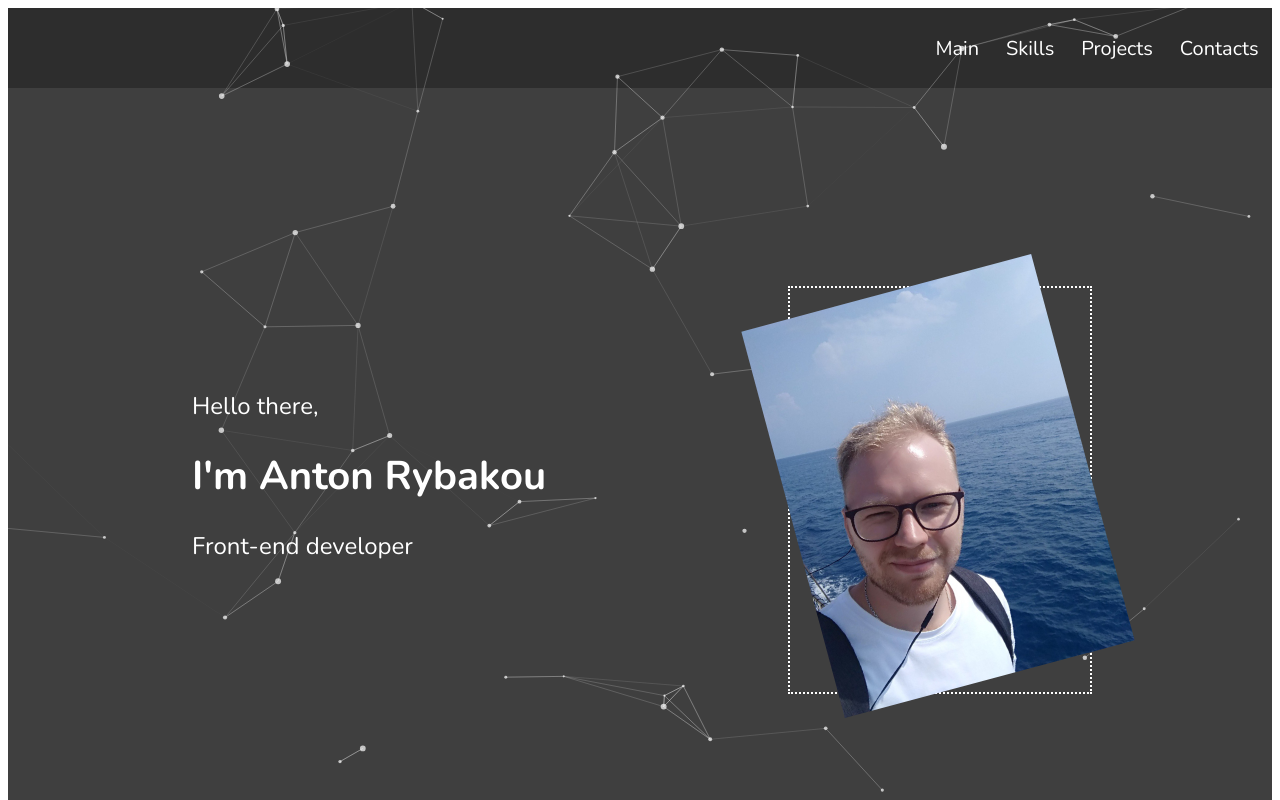
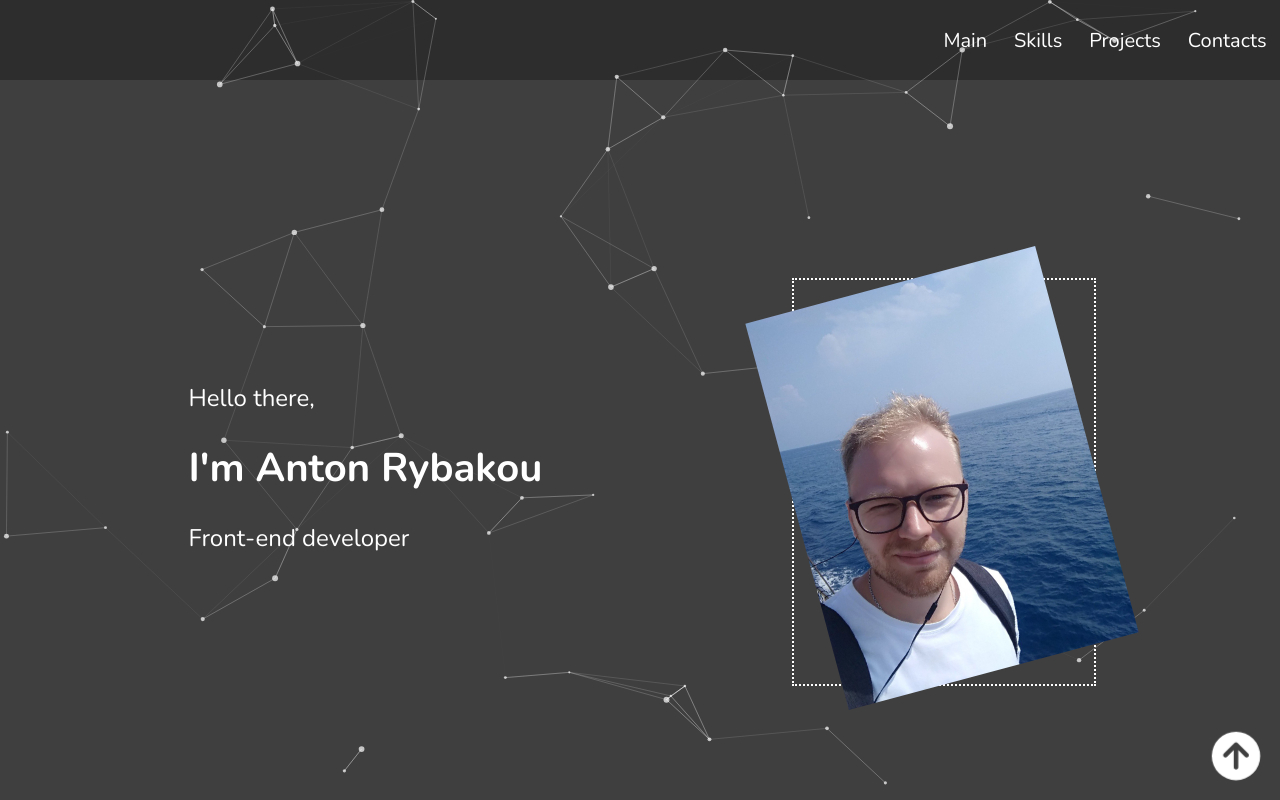
Before and after one commit to ToshaBY/portfolio, a React (Create React App) app: page / in a window 1280 px wide. Shown: the top 800 px of the page. Built offline with nearby package versions, Linux system fonts and the light colour scheme.

Commit message:
feat: add ArrowUpButton

```diff
--- a/src/App.css
+++ b/src/App.css
@@ -1,4 +1,4 @@
 .App {
     margin: 0 auto;
-    max-width: 1280px;
+    /*max-width: 1280px;*/
 }
--- a/src/App.tsx
+++ b/src/App.tsx
@@ -5,8 +5,9 @@ import {Footer} from "./components/footer/Footer";
 import {Main} from "./components/main/Main";
 import {Skills} from "./components/skills/Skills";
 import {Projects} from "./components/projects/Projects";
-import {Hire} from "./components/hire/Hire";
+// import {Hire} from "./components/hire/Hire";
 import {Contacts} from "./components/contacts/Contacts";
+import {ArrowUpButton} from "./components/upButton/ArrowUpButton";
 
 function App() {
     return (
@@ -18,6 +19,7 @@ function App() {
             {/*<Hire/>*/}
             <Contacts/>
             <Footer/>
+            <ArrowUpButton/>
         </div>
     );
 }
--- a/src/components/footer/Footer.tsx
+++ b/src/components/footer/Footer.tsx
@@ -3,7 +3,6 @@ import style from './Footer.module.scss';
 import styleContainer from "../../common/styles/Container.module.scss";
 import {Title} from "../../common/components/title/Title";
 import {faGithubSquare, faLinkedin, faTelegram} from "@fortawesome/free-brands-svg-icons";
-
 import {SocialItem} from "./socialItem/SocialItem";
 import {faEnvelope} from "@fortawesome/free-solid-svg-icons";
 
--- a/src/components/header/Header.tsx
+++ b/src/components/header/Header.tsx
@@ -5,7 +5,7 @@ import {Nav} from './nav/Nav';
 
 export const Header = React.memo(() => {
     return (
-        <div className={`${styleContainer.block} ${style.header}`}>
+        <div className={`${styleContainer.block} ${style.header}`} id={'nav'}>
             <Nav/>
         </div>
     );
--- /dev/null
+++ b/src/components/upButton/ArrowUpButton.module.css
@@ -0,0 +1,9 @@
+.arrowUpButton {
+  position: fixed;
+  bottom: 20px;
+  right: 20px;
+  z-index: 5;
+  cursor: pointer;
+}
+
+/*# sourceMappingURL=ArrowUpButton.module.css.map */
--- /dev/null
+++ b/src/components/upButton/ArrowUpButton.module.scss
@@ -0,0 +1,7 @@
+.arrowUpButton {
+  position: fixed;
+  bottom: 20px;
+  right: 20px;
+  z-index: 5;
+  cursor: pointer;
+}
--- /dev/null
+++ b/src/components/upButton/ArrowUpButton.tsx
@@ -0,0 +1,18 @@
+import React from 'react';
+import style from './ArrowUpButton.module.scss';
+import {Link} from 'react-scroll'
+import {FontAwesomeIcon} from "@fortawesome/react-fontawesome";
+import {faCircleArrowUp} from "@fortawesome/free-solid-svg-icons";
+
+export const ArrowUpButton = React.memo(() => {
+    return (
+        <div className={style.arrowUpButton}>
+            <Link to='nav' spy={true} smooth={true} offset={0} duration={500}>
+                <FontAwesomeIcon icon={faCircleArrowUp}
+                                 size={'3x'}
+                                 color={'white'}
+                                 beat={true}/>
+            </Link>
+        </div>
+    )
+})
--- a/src/index.css
+++ b/src/index.css
@@ -1,4 +1,8 @@
 @import-normalize
+* {
+    margin: 0;
+    padding: 0;
+}
 body {
     margin: 0;
     font-family: -apple-system, BlinkMacSystemFont, 'Segoe UI', 'Roboto', 'Oxygen',
```
Also changed, not shown: 1 other file (tests, documents, lock files or other folders).
